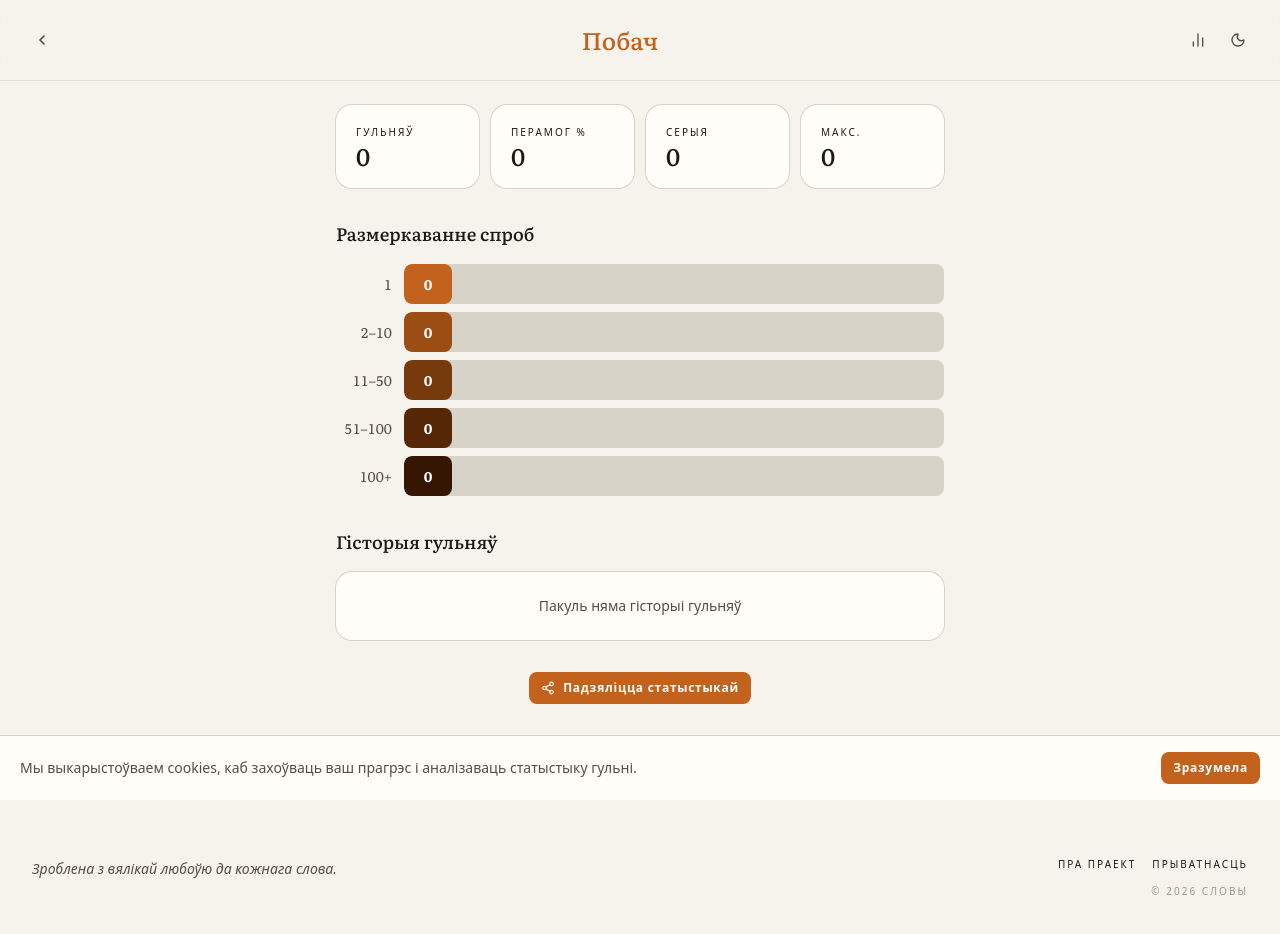
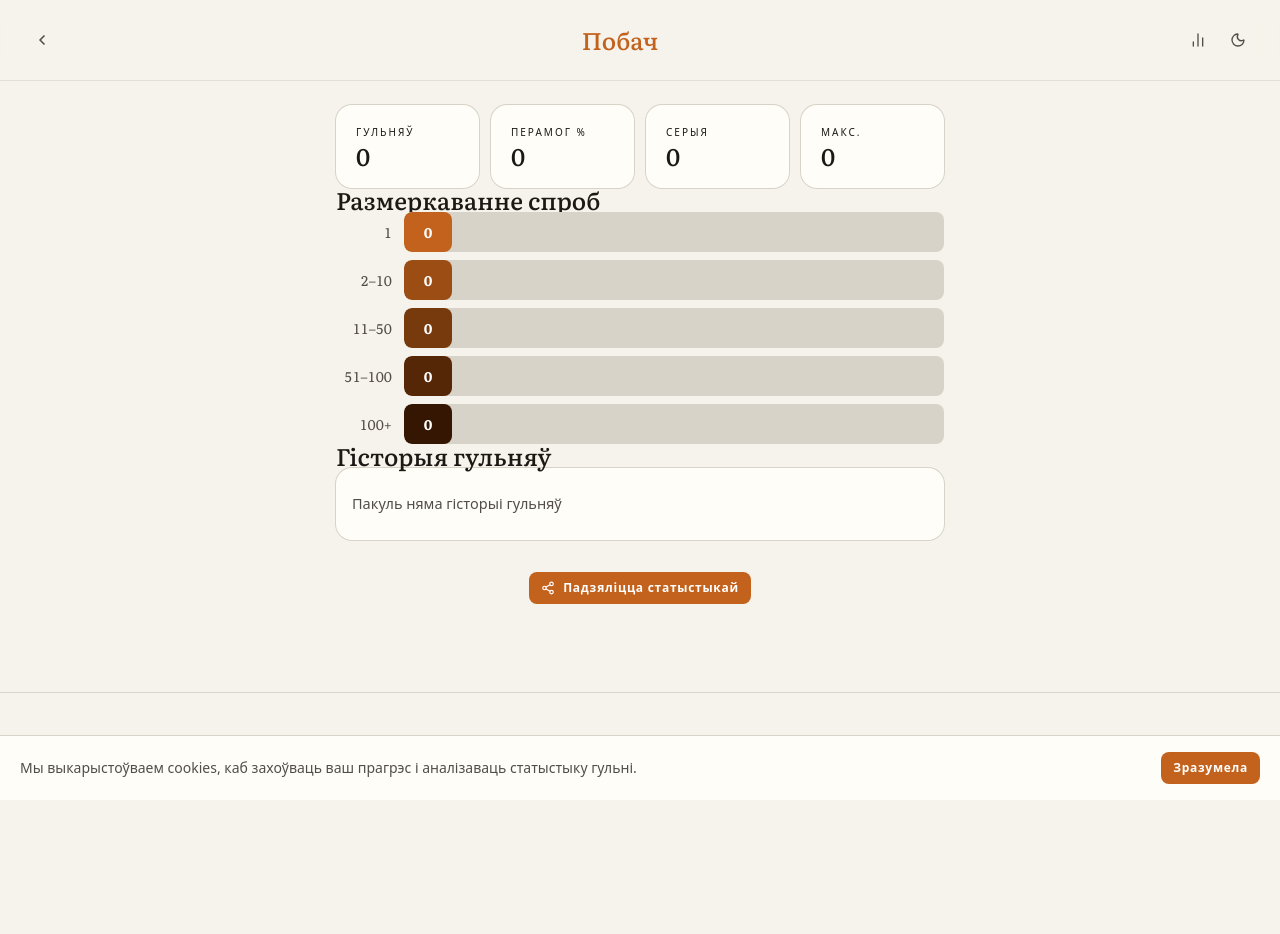
Before and after one commit to alesdrobysh/slovy.games, a Next.js app: page /pobach/stats in a window 1280 px wide. Shown: the top 934 px of the page. After the commit the page ends 863 px from the top, so only its background shows below. Built offline with nearby package versions, Linux system fonts and the light colour scheme; a web font is replaced by a local one.

Commit message:
refactor: use Typography component in StatsPageContent

```diff
--- a/src/games/pobach/components/StatsPageContent.tsx
+++ b/src/games/pobach/components/StatsPageContent.tsx
@@ -14,16 +14,9 @@ import {
 } from "@/games/pobach/lib/utils";
 import { Button } from "@/shared/components/ui/Button";
 import { StatCard } from "@/shared/components/ui/StatCard";
+import { Typography } from "@/shared/components/ui/Typography";
 import { useShare } from "@/shared/hooks/useShare";
 import { DistributionChart } from "./DistributionChart";
-
-function SectionTitle({ children }: { children: React.ReactNode }) {
-	return (
-		<h2 className="font-display text-lg font-medium text-ink mt-8 mb-4">
-			{children}
-		</h2>
-	);
-}
 
 function HistoryItem({ game }: { game: HistoryRecord }) {
 	return (
@@ -33,10 +26,10 @@ function HistoryItem({ game }: { game: HistoryRecord }) {
 					game.won ? "bg-success" : "bg-destructive"
 				}`}
 			/>
-			<div className="font-semibold text-sm text-ink flex-1">
+			<Typography variant="body" as="div" className="flex-1 text-ink">
 				<span className="font-display">#{game.dayIndex + 1}</span> Дзень
-			</div>
-			<div className="text-xs text-ink-muted flex items-center gap-3">
+			</Typography>
+			<Typography variant="caption" as="div" className="flex items-center gap-3 text-ink-muted">
 				{game.won ? (
 					<span>
 						<span className="font-display tabular-nums">{game.attempts}</span>{" "}
@@ -54,7 +47,7 @@ function HistoryItem({ game }: { game: HistoryRecord }) {
 					) : null;
 				})()}
 				<span>{formatRelativeDate(game.dayIndex)}</span>
-			</div>
+			</Typography>
 		</div>
 	);
 }
@@ -101,15 +94,15 @@ export function StatsPageContent({
 					<StatCard label="Макс." value={stats.maxStreak} />
 				</div>
 
-				<SectionTitle>Размеркаванне спроб</SectionTitle>
+				<Typography variant="heading" as="h2" className="mt-8 mb-4 text-ink">Размеркаванне спроб</Typography>
 				<DistributionChart distribution={stats.distribution} />
 
-				<SectionTitle>Гісторыя гульняў</SectionTitle>
+				<Typography variant="heading" as="h2" className="mt-8 mb-4 text-ink">Гісторыя гульняў</Typography>
 				<div className="bg-card ring-1 ring-rule rounded-2xl px-4">
 					{history.length === 0 ? (
-						<div className="py-6 text-center text-sm text-ink-muted">
+						<Typography variant="body" as="div" className="py-6 text-center text-ink-muted">
 							Пакуль няма гісторыі гульняў
-						</div>
+						</Typography>
 					) : (
 						history.map((game) => (
 							<HistoryItem key={game.dayIndex} game={game} />
```
